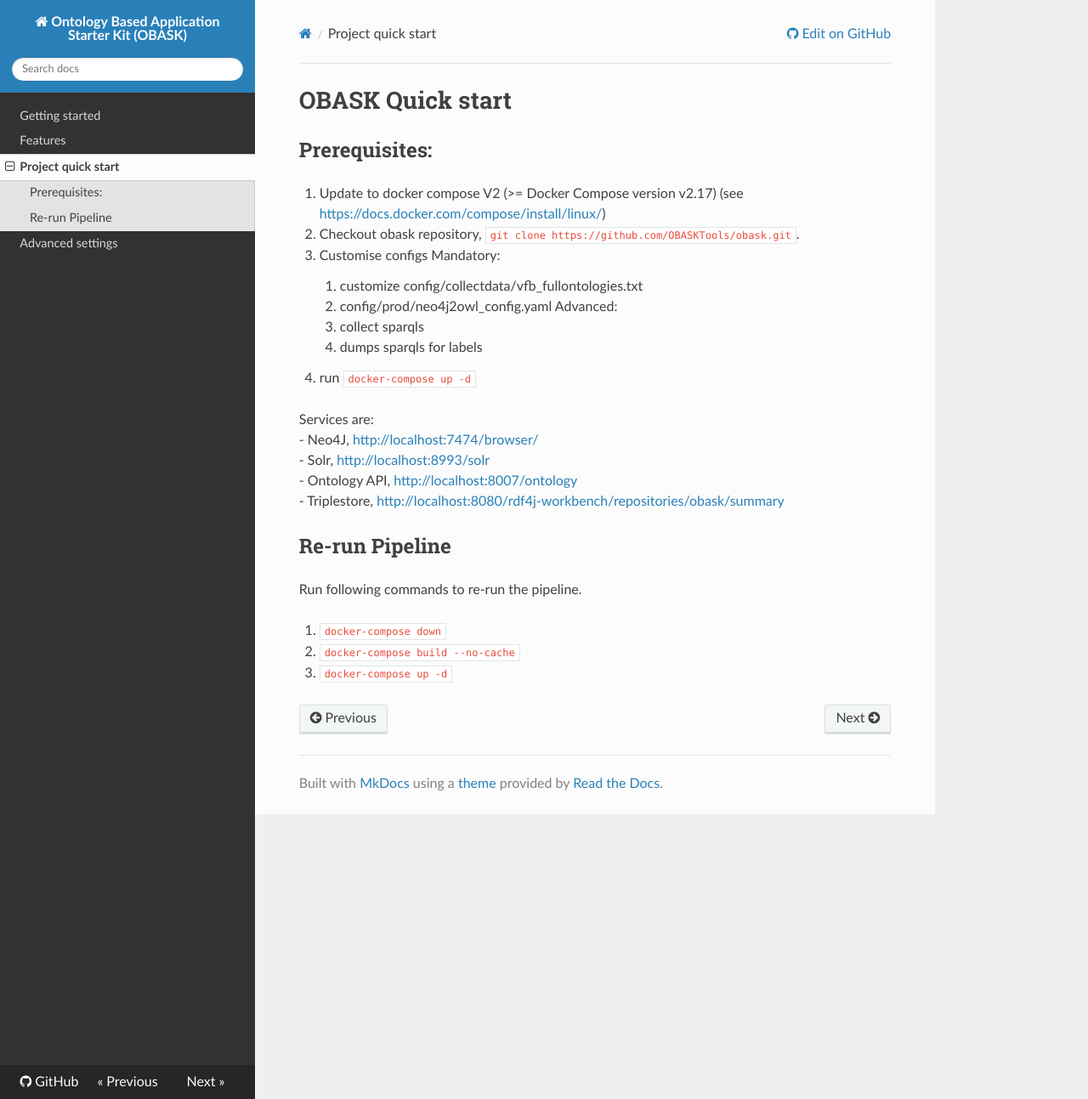
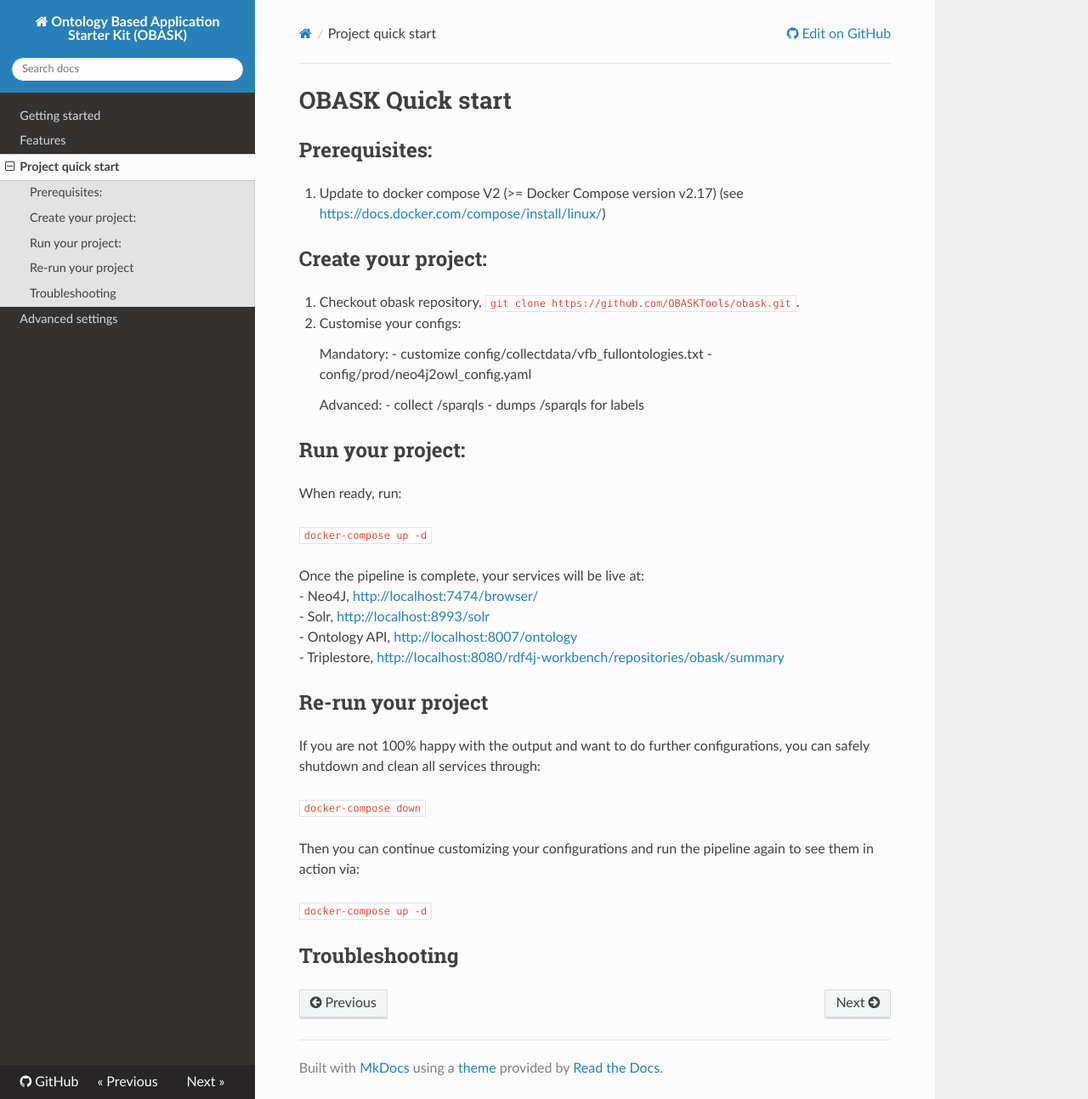
Before and after one commit to OBASKTools/obask, an MkDocs documentation site: the page built from docs/quick_start.md, in a window 1280 px wide and 1293 px high. Shown: the whole window at 85% size. Built offline with MkDocs 1.6.1, drawn with Linux system fonts in a browser that asks for light colours; nearby versions of some CDN libraries.

```diff
--- a/docs/quick_start.md
+++ b/docs/quick_start.md
@@ -1,35 +1,44 @@
 # OBASK Quick start
 
 ## Prerequisites:
+
 1. Update to docker compose V2 (>= Docker Compose version v2.17) (see [https://docs.docker.com/compose/install/linux/](https://docs.docker.com/compose/install/linux/))
 
-
+## Create your project:
 
 1. Checkout obask repository, `git clone https://github.com/OBASKTools/obask.git`.
 
-2. Customise configs
+2. Customise your configs:
+
     Mandatory:
-    1. customize config/collectdata/vfb_fullontologies.txt
-    1. config/prod/neo4j2owl_config.yaml
+    - customize config/collectdata/vfb_fullontologies.txt
+    - config/prod/neo4j2owl_config.yaml
+
     Advanced:
-    1. collect sparqls
-    1. dumps sparqls for labels
+    - collect /sparqls
+    - dumps /sparqls for labels
 
-3. run `docker-compose up -d`
+## Run your project:
 
-Services are:
+When ready, run:
+
+`docker-compose up -d`
+
+Once the pipeline is complete, your services will be live at:
 - Neo4J, [http://localhost:7474/browser/](http://localhost:7474/browser/)
 - Solr, [http://localhost:8993/solr](http://localhost:8993/solr)
 - Ontology API, [http://localhost:8007/ontology](http://localhost:8007/ontology)
 - Triplestore, [http://localhost:8080/rdf4j-workbench/repositories/obask/summary](http://localhost:8080/rdf4j-workbench/repositories/obask/summary)
 
 
-## Re-run Pipeline
+## Re-run your project
 
-Run following commands to re-run the pipeline.
+If you are not 100% happy with the output and want to do further configurations, you can safely shutdown and clean all services through:
 
-1. `docker-compose down`
+`docker-compose down`
 
-2. `docker-compose build --no-cache`
+Then you can continue customizing your configurations and run the pipeline again to see them in action via:
 
-3. `docker-compose up -d`
+`docker-compose up -d`
+
+## Troubleshooting
```
Also changed, not shown: docs/architecture.md (added, +130 -0 lines), docs/index.md (+1 -0 lines).
